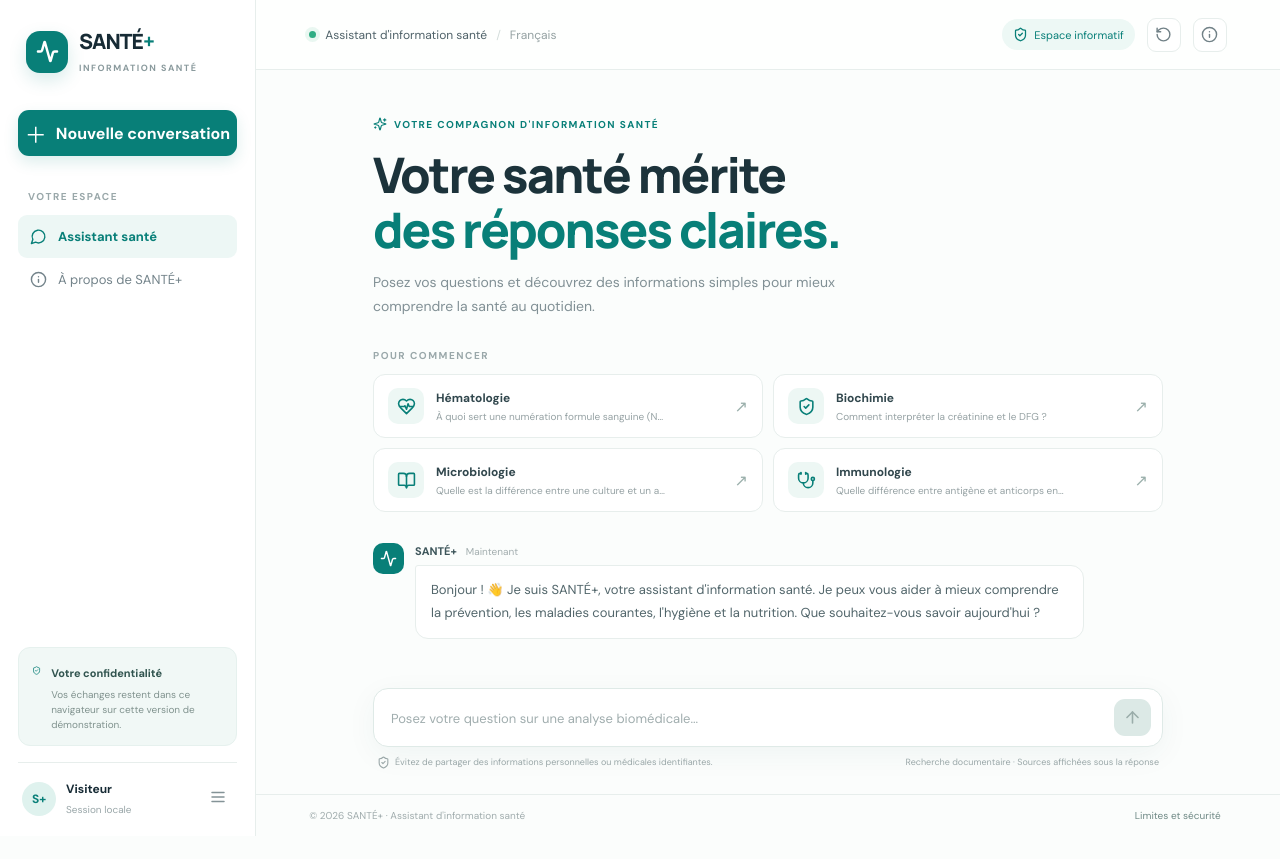
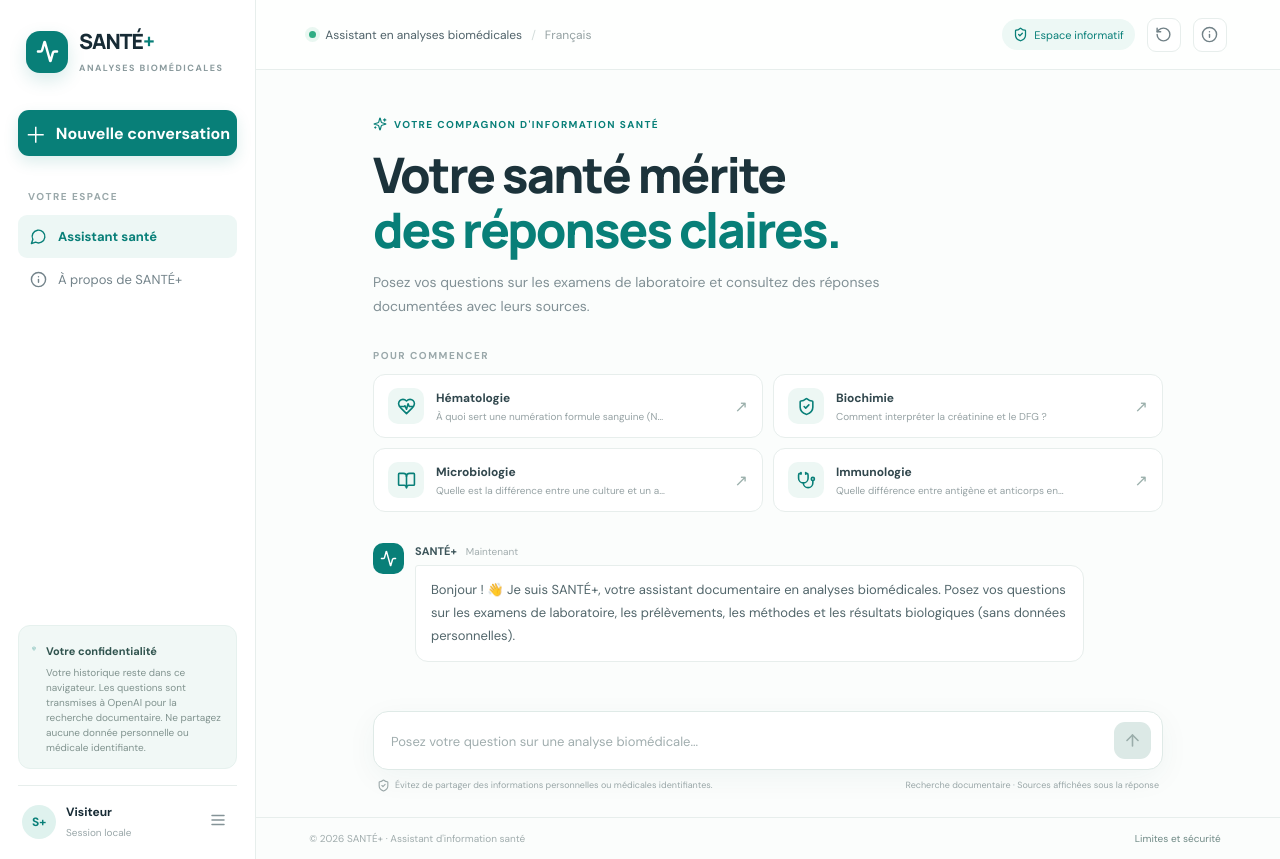
Before and after one commit to jrazonwakon-hue/Chatbot-, a Next.js app: page / in a window 1280 px wide. Before the commit the page ends 836 px from the top, so only its background shows below. Built offline with nearby package versions, Linux system fonts and the light colour scheme.

Commit message:
polish: clarify biomedical scope and privacy disclosure

```diff
--- a/app/page.tsx
+++ b/app/page.tsx
@@ -13,7 +13,7 @@ const starterPrompts = [
   { icon: Stethoscope, label: "Immunologie", prompt: "Quelle différence entre antigène et anticorps en sérologie ?" },
 ];
 
-const initial: Message = { id: "welcome", role: "assistant", time: "Maintenant", content: "Bonjour ! 👋 Je suis SANTÉ+, votre assistant d'information santé. Je peux vous aider à mieux comprendre la prévention, les maladies courantes, l'hygiène et la nutrition. Que souhaitez-vous savoir aujourd'hui ?" };
+const initial: Message = { id: "welcome", role: "assistant", time: "Maintenant", content: "Bonjour ! 👋 Je suis SANTÉ+, votre assistant documentaire en analyses biomédicales. Posez vos questions sur les examens de laboratoire, les prélèvements, les méthodes et les résultats biologiques (sans données personnelles)." };
 
 export default function Home() {
   const [messages, setMessages] = useState<Message[]>([initial]);
@@ -67,7 +67,7 @@ export default function Home() {
     } finally { setLoading(false); }
   }
   function reset() {
-    setMessages([{ ...initial, content: `${greeting} Je suis SANTÉ+, votre assistant d'information santé. Comment puis-je vous aider ?` }]);
+    setMessages([{ ...initial, content: `${greeting} Je suis SANTÉ+, votre assistant en analyses biomédicales. Quelle analyse souhaitez-vous comprendre ?` }]);
     localStorage.removeItem("santeplus-history");
     setMenuOpen(false);
   }
@@ -77,14 +77,14 @@ export default function Home() {
       <aside className="sidebar">
         <a className="brand" href="#" aria-label="SANTÉ+ accueil">
           <span className="brand-mark"><Activity size={23} strokeWidth={2.5}/></span>
-          <span><strong>SANTÉ<span>+</span></strong><small>INFORMATION SANTÉ</small></span>
+          <span><strong>SANTÉ<span>+</span></strong><small>ANALYSES BIOMÉDICALES</small></span>
         </a>
         <button className="new-chat" onClick={reset}><span>＋</span> Nouvelle conversation</button>
         <div className="side-label">VOTRE ESPACE</div>
         <button className="side-link active" onClick={reset}><MessageCircle size={17}/> Assistant santé</button>
         <button className="side-link" onClick={() => setShowAbout(true)}><Info size={17}/> À propos de SANTÉ+</button>
         <div className="sidebar-bottom">
-          <div className="privacy-card"><ShieldCheck size={19}/><div><strong>Votre confidentialité</strong><p>Vos échanges restent dans ce navigateur sur cette version de démonstration.</p></div></div>
+          <div className="privacy-card"><ShieldCheck size={19}/><div><strong>Votre confidentialité</strong><p>Votre historique reste dans ce navigateur. Les questions sont transmises à OpenAI pour la recherche documentaire. Ne partagez aucune donnée personnelle ou médicale identifiante.</p></div></div>
           <div className="profile"><div className="avatar">S+</div><div><strong>{prefs.displayName || "Visiteur"}</strong><small>Session locale</small></div><button aria-label="Ouvrir les préférences" onClick={() => setMenuOpen(!menuOpen)}><Menu size={18}/></button></div>
         </div>
       </aside>
@@ -92,7 +92,7 @@ export default function Home() {
       <section className="workspace">
         <header className="topbar">
           <div className="mobile-brand"><span className="brand-mark"><Activity size={19}/></span><strong>SANTÉ<span>+</span></strong></div>
-          <div className="top-context"><span className="status-dot"/> Assistant d&apos;information santé <span className="top-divider">/</span> <span className="muted">Français</span></div>
+          <div className="top-context"><span className="status-dot"/> Assistant en analyses biomédicales <span className="top-divider">/</span> <span className="muted">Français</span></div>
           <div className="top-actions">
             <span className="safe-label"><ShieldCheck size={15}/> Espace informatif</span>
             <button className="icon-button" title="Nouvelle conversation" onClick={reset}><RotateCcw size={17}/></button>
@@ -105,7 +105,7 @@ export default function Home() {
             <div className="intro">
               <div className="eyebrow"><Sparkles size={14}/> VOTRE COMPAGNON D&apos;INFORMATION SANTÉ</div>
               <h1>Votre santé mérite<br/><span>des réponses claires.</span></h1>
-              <p>Posez vos questions et découvrez des informations simples pour mieux comprendre la santé au quotidien.</p>
+              <p>Posez vos questions sur les examens de laboratoire et consultez des réponses documentées avec leurs sources.</p>
             </div>
 
             {messages.length === 1 && (
```
